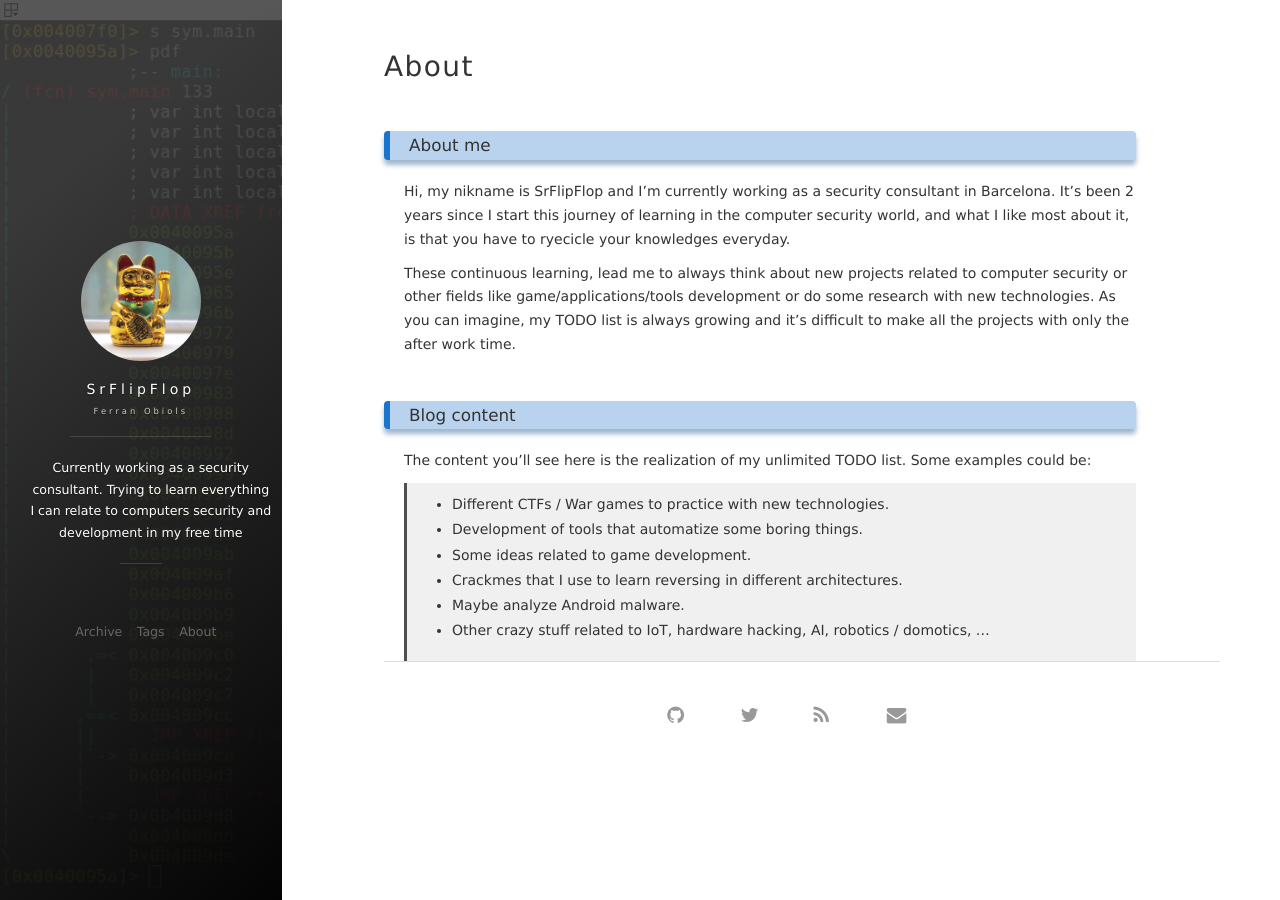
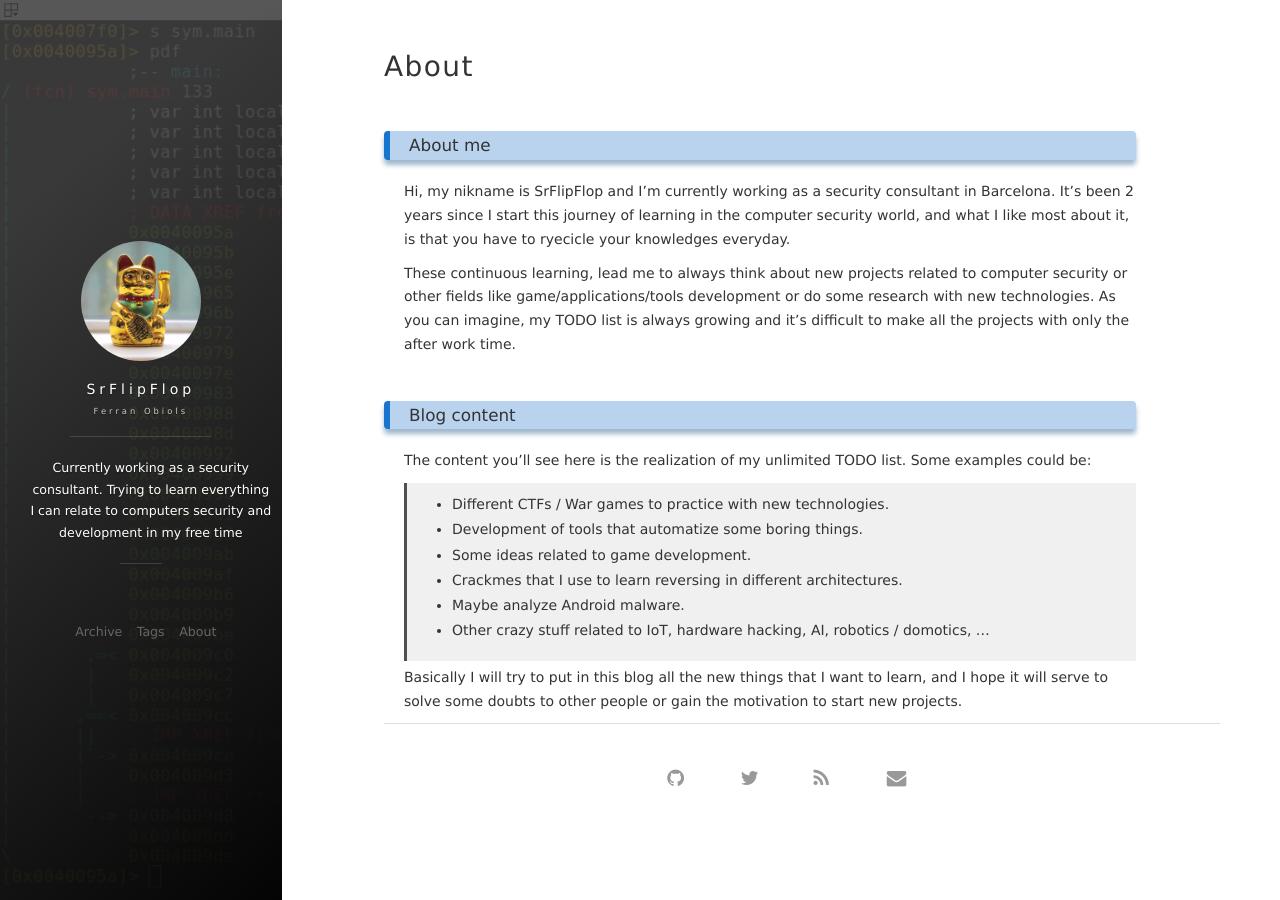
Before and after one commit to SrFlipFlop/srflipflop.github.io, a Jekyll site: the page built from about.md, in a window 1280 px wide. Built offline with Jekyll 4.4.1, drawn with Linux system fonts in a browser that asks for light colours; nearby versions of some CDN libraries; comment, search, counter and statistics services are not loaded.

Commit message:
finish about

```diff
--- a/about.md
+++ b/about.md
@@ -19,3 +19,5 @@ The content you'll see here is the realization of my unlimited TODO list. Some e
 >* Crackmes that I use to learn reversing in different architectures.
 >* Maybe analyze Android malware.
 >* Other crazy stuff related to IoT, hardware hacking, AI, robotics / domotics, ...
+
+Basically I will try to put in this blog all the new things that I want to learn, and I hope it will serve to solve some doubts to other people or gain the motivation to start new projects.
```
